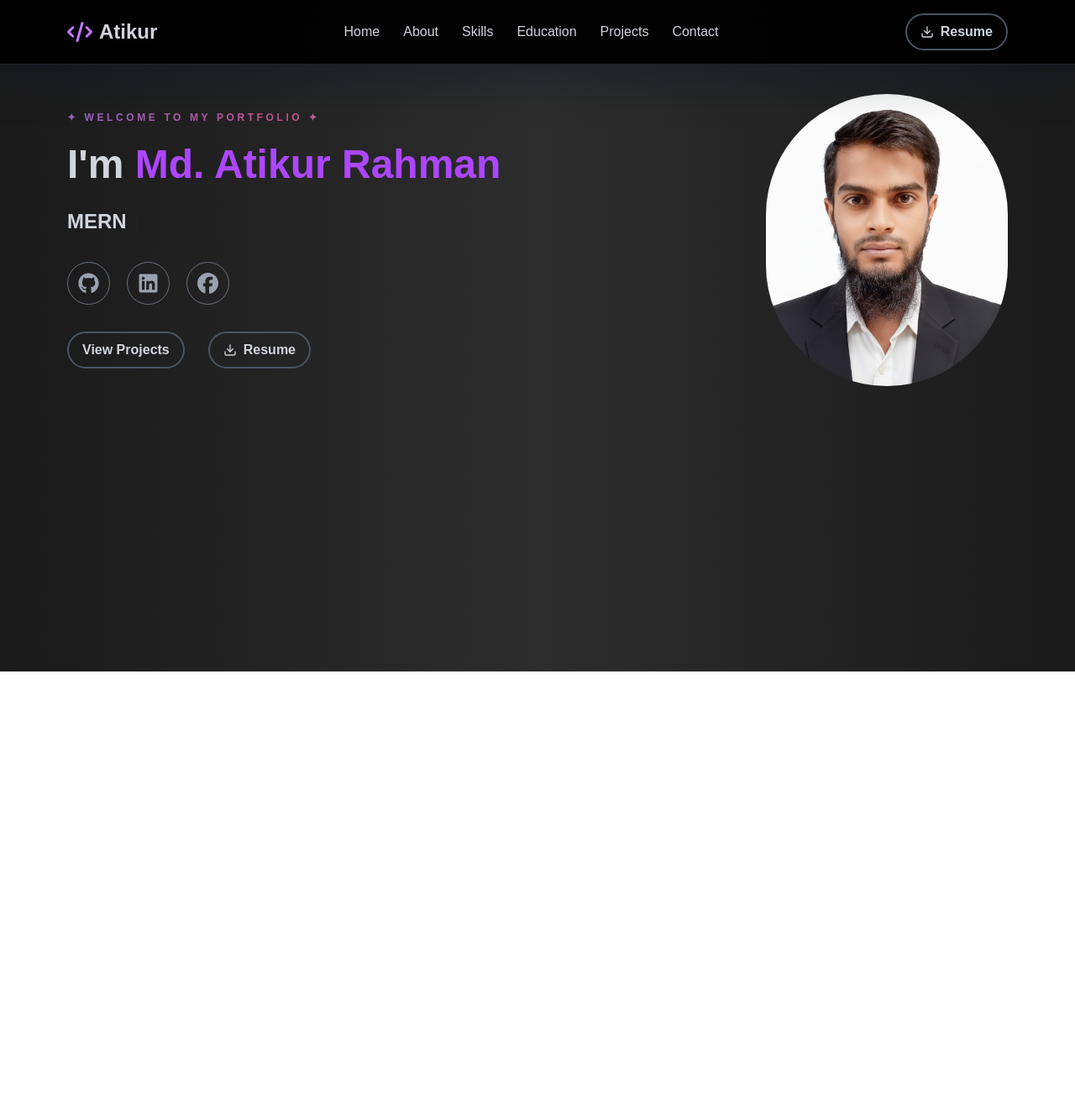
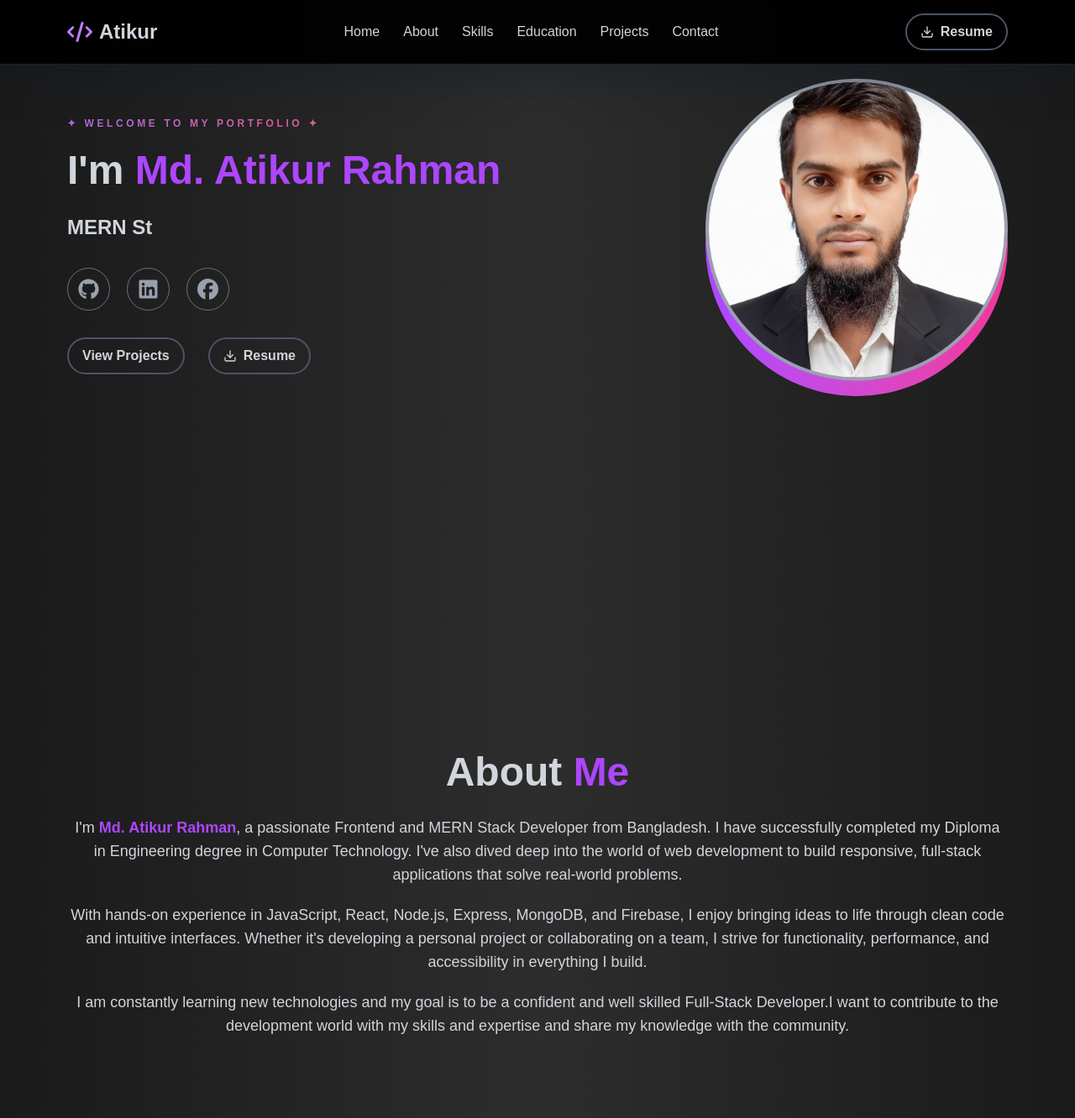
Before and after one commit to atikur-2003/atikur-rahman-portfolio, a React (Vite) app: page / in a window 1280 px wide. Shown: the whole page at 84% size. Before the commit the page ends 800 px from the top, so only its background shows below. Built offline with nearby package versions, Linux system fonts and the light colour scheme.

Commit message:
successfully completed about section

```diff
--- a/src/App.jsx
+++ b/src/App.jsx
@@ -1,13 +1,15 @@
 import React from "react";
 import Navbar from "./components/Navbar";
 import Hero from "./components/Hero";
+import About from "./components/About";
 
 const App = () => {
   return (
-      <div className="">
-        <Navbar />
-        <Hero />
-      </div>
+    <div className="bg-gradient-to-r from-[#1a1a1a] via-[#2d2d2d] to-[#1a1a1a]">
+      <Navbar />
+      <Hero />
+      <About />
+    </div>
   );
 };
 
--- /dev/null
+++ b/src/components/About.jsx
@@ -0,0 +1,58 @@
+import React from "react";
+import { motion } from "framer-motion";
+
+const About = () => {
+  return (
+    <div id="about" className="px-4 md:px-10 lg:px-20 py-10 lg:py-24 ">
+      <div>
+        <h1 className="text-3xl md:text-5xl font-bold text-gray-300 text-center mb-7">
+          About <span className="text-purple-500">Me</span>
+        </h1>
+        <motion.p
+          initial={{ opacity: 0, x: -50 }}
+          whileInView={{ opacity: 1, x: 0 }}
+          transition={{ duration: 0.6, ease: "easeOut" }}
+          viewport={{ once: true }}
+          className="text-gray-300 text-lg max-w-6xl mx-auto text-center mb-5"
+        >
+          I'm{" "}
+          <span className="text-purple-500 font-semibold">
+            Md. Atikur Rahman
+          </span>
+          , a passionate Frontend and MERN Stack Developer from Bangladesh. I
+          have successfully completed my Diploma in Engineering degree in
+          Computer Technology. I've also dived deep into the world of web
+          development to build responsive, full-stack applications that solve
+          real-world problems.
+        </motion.p>
+        <motion.p
+          initial={{ opacity: 0, x: 50 }}
+          whileInView={{ opacity: 1, x: 0 }}
+          transition={{ duration: 0.6, ease: "easeOut" }}
+          viewport={{ once: true }}
+          className="text-gray-300 text-lg max-w-6xl mx-auto text-center mb-5"
+        >
+          With hands-on experience in JavaScript, React, Node.js, Express,
+          MongoDB, and Firebase, I enjoy bringing ideas to life through clean
+          code and intuitive interfaces. Whether it's developing a personal
+          project or collaborating on a team, I strive for functionality,
+          performance, and accessibility in everything I build.
+        </motion.p>
+        <motion.p
+          initial={{ opacity: 0, x: -50 }}
+          whileInView={{ opacity: 1, x: 0 }}
+          transition={{ duration: 0.6, ease: "easeOut" }}
+          viewport={{ once: true }}
+          className="text-gray-300 text-lg max-w-6xl mx-auto text-center "
+        >
+          I am constantly learning new technologies and my goal is to be a
+          confident and well skilled Full-Stack Developer.I want to contribute
+          to the development world with my skills and expertise and share my
+          knowledge with the community.
+        </motion.p>
+      </div>
+    </div>
+  );
+};
+
+export default About;
--- a/src/components/Hero.jsx
+++ b/src/components/Hero.jsx
@@ -9,7 +9,7 @@ const Hero = () => {
   return (
     <motion.div
       id="home"
-      className="min-h-screen  pt-28 pb-24 px-7 md:px-10 lg:px-20 bg-gradient-to-r from-[#1a1a1a] via-[#2d2d2d] to-[#1a1a1a]"
+      className="min-h-screen  pt-28 pb-24 px-7 md:px-10 lg:px-20 "
     >
       <div className="flex flex-col-reverse md:flex-row items-center justify-between gap-8">
         {/* hero content  */}
@@ -64,10 +64,10 @@ const Hero = () => {
           </div>
 
           {/* hero content button */}
-          <div className="flex gap-7">
+          <div className="flex gap-4 md:gap-7">
             <a
-              href=""
-              className="px-4 py-2 rounded-full cursor-pointer border-2 border-gray-600 text-gray-300 font-semibold hover:border-gray-400 hover:text-white transition"
+              href="#projects"
+              className="p-2 md:px-4 md:py-2 rounded-full cursor-pointer border-2 border-gray-600 text-gray-300 font-semibold hover:border-gray-400 hover:text-white transition"
             >
               View Projects
             </a>
@@ -89,11 +89,22 @@ const Hero = () => {
           transition={{ duration: 0.6, ease: "easeOut" }}
           viewport={{ once: true }}
         >
-          <img
-            src={profileImage}
-            alt=""
-            className="w-60 lg:w-72 rounded-full"
-          />
+          <div className="relative w-60 h-60 md:w-72 md:h-72 lg:w-90 lg:h-90">
+            <div className="absolute inset-0 rounded-full bg-gradient-to-r from-purple-500 to-pink-500">
+              <motion.img
+                animate={{ y: [0, -20, 0] }}
+                transition={{
+                  duration: 4,
+                  repeat: Infinity,
+                  repeatType: "loop",
+                  ease: "easeInOut",
+                }}
+                src={profileImage}
+                alt=""
+                className="relative object-cover w-60 h-60 md:w-72 md:h-72 lg:w-90 lg:h-90 border-4 border-gray-400 rounded-full z-10"
+              />
+            </div>
+          </div>
         </motion.div>
       </div>
     </motion.div>
--- a/src/components/Navbar.jsx
+++ b/src/components/Navbar.jsx
@@ -75,10 +75,14 @@ const Navbar = () => {
 
         {/* desktop resume button */}
         <div className="hidden lg:block">
-          <button className="flex items-center gap-2 px-4 py-2 rounded-full cursor-pointer border-2 border-gray-600 text-gray-300 font-semibold hover:border-gray-400 hover:text-white transition">
+          <a
+            href="https://drive.google.com/file/d/1WLrQjzhHeIoLzlzqBqiXhpuTJzeT_xiW/view?usp=drive_link"
+            target="_blank"
+            className="flex items-center gap-2 px-4 py-2 rounded-full cursor-pointer border-2 border-gray-600 text-gray-300 font-semibold hover:border-gray-400 hover:text-white transition"
+          >
             <FiDownload />
             Resume
-          </button>
+          </a>
         </div>
 
         {/* mobile screen menubar */}
--- a/src/index.css
+++ b/src/index.css
@@ -5,6 +5,10 @@
 
 body {
   font-family: "Saira", sans-serif;
+}
+html{
+  scroll-behavior: smooth;
+
 }
 
 @theme {
```
